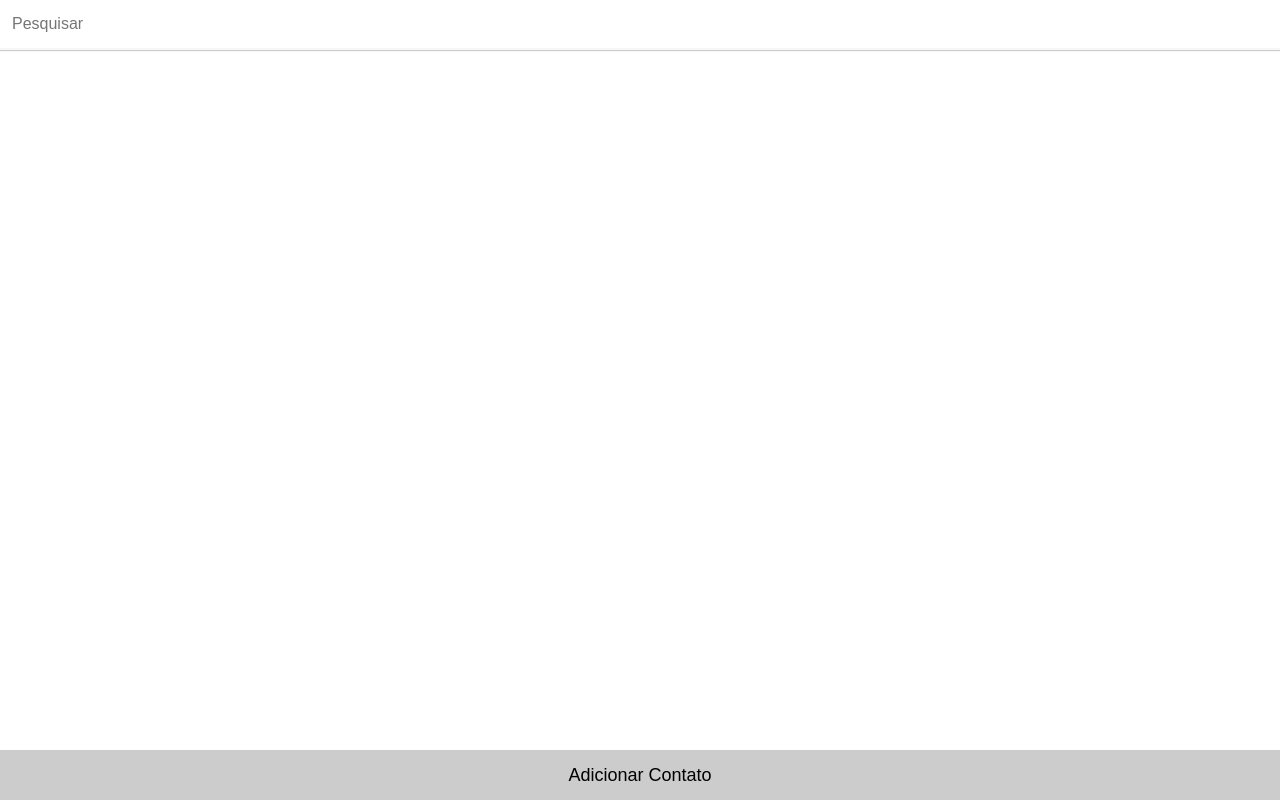
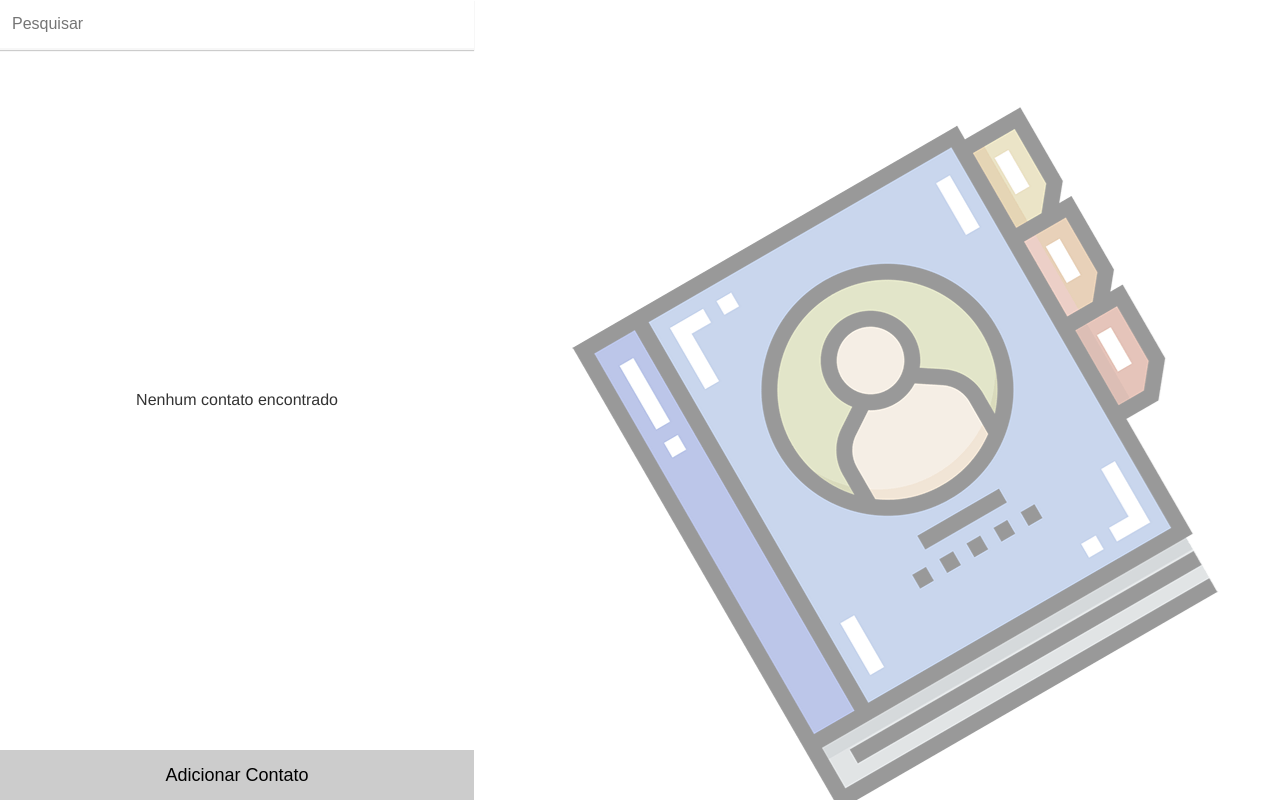
Before and after one commit to allansp9/agenda-app, a React app: page / in a window 1280 px wide. Built offline with nearby package versions, Linux system fonts and the light colour scheme.

Commit message:
Isola o botão de voltar

```diff
--- a/src/components/AddContato.js
+++ b/src/components/AddContato.js
@@ -3,6 +3,7 @@ import { connect } from 'react-redux';
 
 import FormContato from './FormContato';
 import Header from './Header';
+import BotaoGrande from './BotaoGrande';
 import { startAddContato } from '../actions/contatos';
 
 const AddContato = props => (
--- a/src/components/App.js
+++ b/src/components/App.js
@@ -8,23 +8,24 @@ import AddContato from './AddContato';
 import EditContato from './EditContato';
 import NovoContato from './NovoContato';
 import Aside from './Aside';
+import BotaoGrande from './BotaoGrande';
 
 const App = ({ activePage, contatos, contatoVisivel }) => (
-  <div>
+  <div className="wrapper">
     <div className="sidebar">
       <Busca />
       <div className="lista-contatos">
+        {contatos.length < 1 && <p className="lista-contatos__msg">Nenhum contato encontrado</p>}
         {contatos.map(contato => <PreviewContato key={contato.id} {...contato} />)}
       </div>
-      <NovoContato />
+      <BotaoGrande action="add">Adicionar Contato</BotaoGrande>
     </div>
-    {activePage !== '' && (
-      <Aside>
-        {activePage === 'info' && <InfoContato contato={contatoVisivel} />}
-        {activePage === 'add' && <AddContato />}
-        {activePage === 'edit' && <EditContato contato={contatoVisivel} />}
-      </Aside>
-    )}
+    <Aside>
+      {activePage === 'info' && <InfoContato contato={contatoVisivel} />}
+      {activePage === 'add' && <AddContato />}
+      {activePage === 'edit' && <EditContato contato={contatoVisivel} />}
+      {activePage && <BotaoGrande action="">Voltar</BotaoGrande>}
+    </Aside>
   </div>
 );
 
--- a/src/components/Aside.js
+++ b/src/components/Aside.js
@@ -2,14 +2,6 @@ import React from 'react';
 import { connect } from 'react-redux';
 import setActive from '../actions/active';
 
-const Aside = ({ children, dispatch }) => (
-  <div className="aside">
-    {children}
-
-    <button onClick={() => dispatch(setActive('', ''))} className="botao--grande">
-      Voltar
-    </button>
-  </div>
-);
+const Aside = ({ children, dispatch }) => <div className="aside">{children}</div>;
 
 export default connect()(Aside);
--- /dev/null
+++ b/src/components/BotaoGrande.js
@@ -0,0 +1,11 @@
+import React from 'react';
+import { connect } from 'react-redux';
+import setActive from '../actions/active';
+
+const BotaoGrande = ({ action, children, dispatch }) => (
+  <button onClick={() => dispatch(setActive(action))} className="botao--grande">
+    {children}
+  </button>
+);
+
+export default connect()(BotaoGrande);
--- a/src/styles/base/_base.scss
+++ b/src/styles/base/_base.scss
@@ -25,3 +25,9 @@ body {
   display: block;
   font-size: $font-size-s;
 }
+
+.wrapper {
+  @media (min-width: $desktop-breakpoint) {
+    display: flex;
+  }
+}
--- a/src/styles/components/_aside.scss
+++ b/src/styles/components/_aside.scss
@@ -1,12 +1,16 @@
 .aside {
-  background: white;
-  position: absolute;
-  top: 0;
-  left: 0;
-  height: 100vh;
-  width: 100vw;
+  background: url("/images/agenda.png");
   display: flex;
+  flex: 1.7;
   flex-flow: column;
+
+  @media (max-width: $desktop-breakpoint - 1rem) {
+    position: absolute;
+    top: 0;
+    left: 0;
+    height: 100vh;
+    width: 100vw;
+  }
 }
 
 .aside__header {
--- a/src/styles/components/_form.scss
+++ b/src/styles/components/_form.scss
@@ -1,5 +1,6 @@
 .form {
   align-items: center;
+  background: white;
   display: flex;
   flex: 1;
   flex-flow: column;
--- a/src/styles/components/_lista-contatos.scss
+++ b/src/styles/components/_lista-contatos.scss
@@ -40,3 +40,7 @@
 .lista-contatos__email {
   font-style: italic;
 }
+
+.lista-contatos__msg {
+  margin: auto;
+}
--- a/src/styles/components/_sidebar.scss
+++ b/src/styles/components/_sidebar.scss
@@ -4,4 +4,8 @@
   display: flex;
   flex-flow: column;
   justify-content: space-between;
+
+  @media (min-width: $desktop-breakpoint) {
+    flex: 1;
+  }
 }
```
Also changed, not shown: public/images/agenda.png (added).
